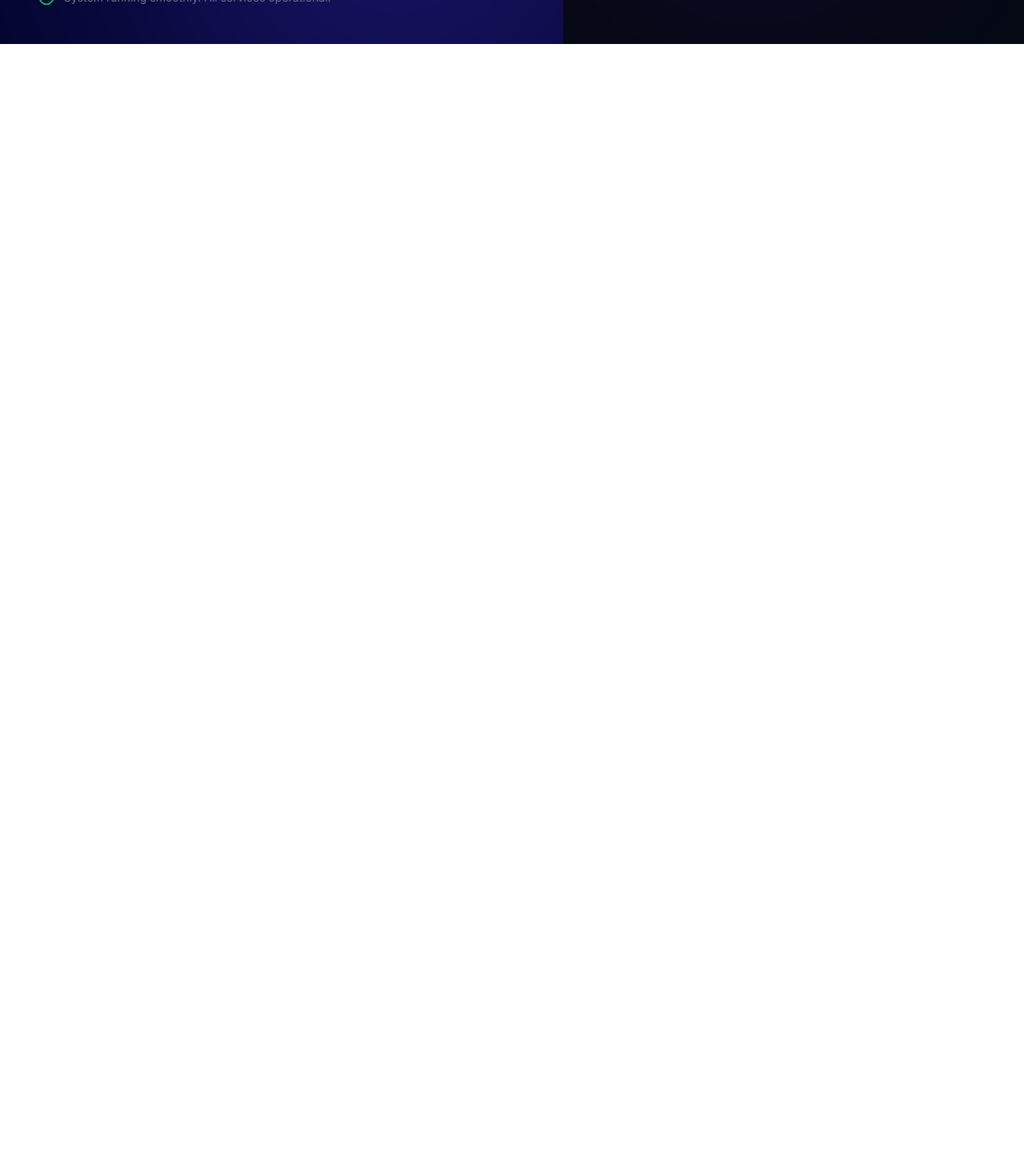
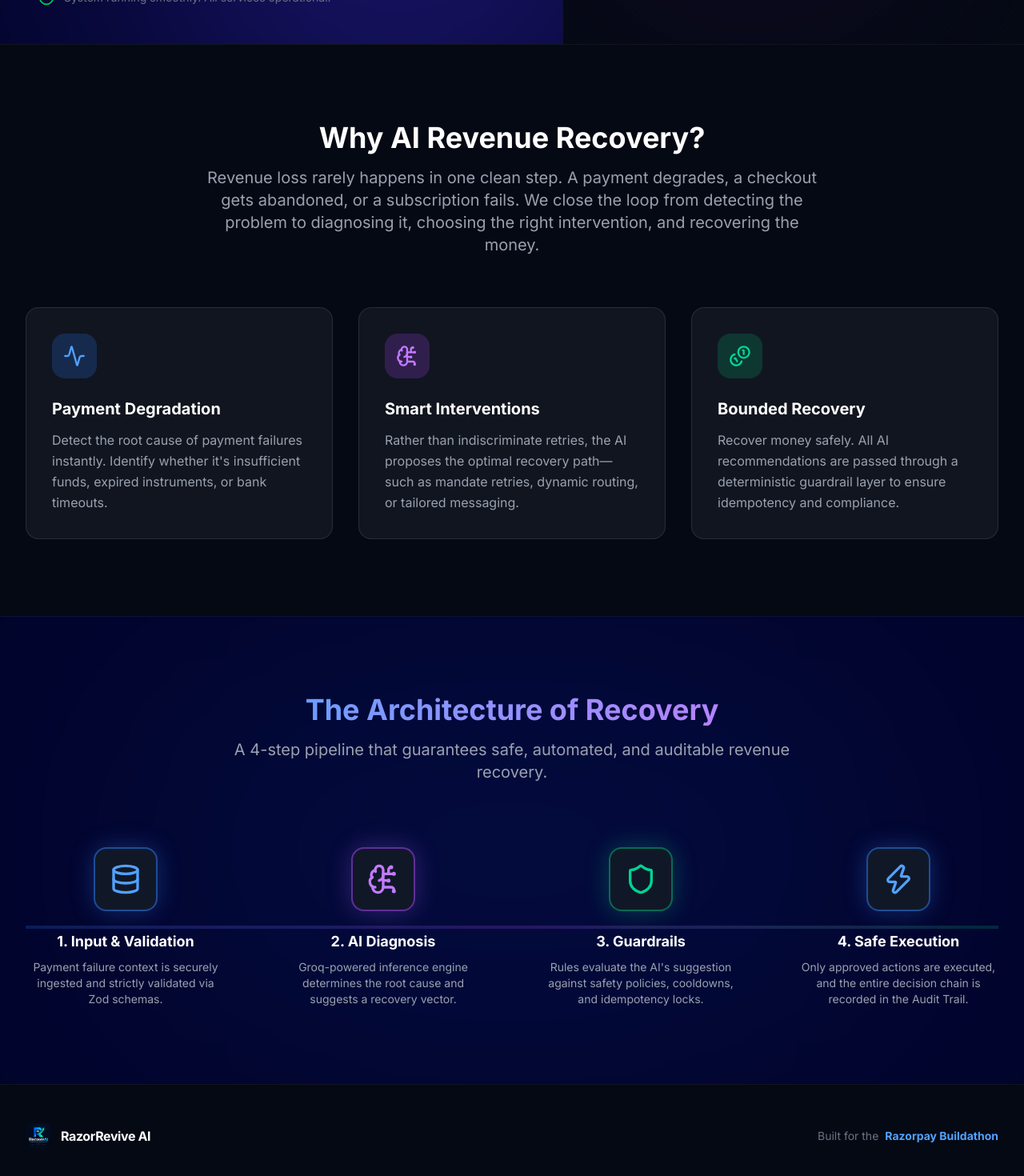
Before and after one commit to Lochit-Vinay/RazorRevive-AI, a React (Vite) app in the folder frontend/: page /login in a window 1280 px wide. Shown: the part 930-2400 px from the top of the page at 80% size. Before the commit the page ends 985 px from the top, so only its background shows below. Built offline with nearby package versions, Linux system fonts and the light colour scheme.

Commit message:
Enhance landing page with scrollable sections and fix docker-compose.yml warning

```diff
--- a/frontend/src/pages/Login.tsx
+++ b/frontend/src/pages/Login.tsx
@@ -2,7 +2,7 @@ import React, { useState } from 'react';
 import { useNavigate } from 'react-router-dom';
 import axios from 'axios';
 import { useAuth } from '../components/ui/AuthContext';
-import { Shield, Lock, Mail, Loader2, AlertCircle, TrendingUp, CheckCircle2, Zap } from 'lucide-react';
+import { Shield, Lock, Mail, Loader2, AlertCircle, TrendingUp, CheckCircle2, Zap, BrainCircuit, Activity, Database, Cpu, ArrowRight, BarChart3, Coins, Network, Users } from 'lucide-react';
 
 export default function Login() {
   const [email, setEmail] = useState('');
@@ -33,8 +33,10 @@ export default function Login() {
   };
 
   return (
-    <div className="min-h-screen flex bg-gray-900 font-sans selection:bg-blue-500 selection:text-white">
+    <div className="flex flex-col bg-gray-900 font-sans selection:bg-blue-500 selection:text-white">
 
+      {/* Hero / Login Section */}
+      <div className="min-h-screen flex w-full">
       {/* Left Panel - Immersive Branding */}
       <div className="hidden lg:flex lg:w-[55%] relative flex-col justify-between overflow-hidden bg-[#02042b] p-12 border-r border-white/5">
 
@@ -231,6 +233,131 @@ export default function Login() {
           </div>
         </div>
       </div>
+      </div>
+
+      {/* WHY AI REVENUE RECOVERY */}
+      <section className="relative z-10 py-24 bg-[#050914] border-t border-white/5">
+        <div className="max-w-7xl mx-auto px-6 lg:px-8">
+          <div className="text-center max-w-3xl mx-auto mb-16">
+            <h2 className="text-4xl font-black text-white mb-4">Why AI Revenue Recovery?</h2>
+            <p className="text-xl text-gray-400">
+              Revenue loss rarely happens in one clean step. A payment degrades, a checkout gets abandoned, or a subscription fails.
+              We close the loop from detecting the problem to diagnosing it, choosing the right intervention, and recovering the money.
+            </p>
+          </div>
+
+          <div className="grid grid-cols-1 md:grid-cols-3 gap-8">
+            <div className="bg-white/5 border border-white/10 rounded-2xl p-8 hover:bg-white/10 transition-colors">
+              <div className="w-14 h-14 bg-blue-500/20 rounded-2xl flex items-center justify-center mb-6">
+                <Activity className="w-7 h-7 text-blue-400" />
+              </div>
+              <h3 className="text-xl font-bold text-white mb-3">Payment Degradation</h3>
+              <p className="text-gray-400 leading-relaxed">
+                Detect the root cause of payment failures instantly. Identify whether it's insufficient funds, expired instruments, or bank timeouts.
+              </p>
+            </div>
+            <div className="bg-white/5 border border-white/10 rounded-2xl p-8 hover:bg-white/10 transition-colors">
+              <div className="w-14 h-14 bg-purple-500/20 rounded-2xl flex items-center justify-center mb-6">
+                <BrainCircuit className="w-7 h-7 text-purple-400" />
+              </div>
+              <h3 className="text-xl font-bold text-white mb-3">Smart Interventions</h3>
+              <p className="text-gray-400 leading-relaxed">
+                Rather than indiscriminate retries, the AI proposes the optimal recovery path—such as mandate retries, dynamic routing, or tailored messaging.
+              </p>
+            </div>
+            <div className="bg-white/5 border border-white/10 rounded-2xl p-8 hover:bg-white/10 transition-colors">
+              <div className="w-14 h-14 bg-emerald-500/20 rounded-2xl flex items-center justify-center mb-6">
+                <Coins className="w-7 h-7 text-emerald-400" />
+              </div>
+              <h3 className="text-xl font-bold text-white mb-3">Bounded Recovery</h3>
+              <p className="text-gray-400 leading-relaxed">
+                Recover money safely. All AI recommendations are passed through a deterministic guardrail layer to ensure idempotency and compliance.
+              </p>
+            </div>
+          </div>
+        </div>
+      </section>
+
+      {/* HOW IT WORKS PIPELINE */}
+      <section className="relative z-10 py-24 bg-[#02042b] border-t border-white/5 overflow-hidden">
+        {/* Background glow */}
+        <div className="absolute top-1/2 left-1/2 -translate-x-1/2 -translate-y-1/2 w-[60rem] h-[30rem] bg-blue-600/10 rounded-full blur-[150px] pointer-events-none"></div>
+
+        <div className="max-w-7xl mx-auto px-6 lg:px-8 relative z-10">
+          <div className="text-center max-w-3xl mx-auto mb-20">
+            <h2 className="text-4xl font-black text-transparent bg-clip-text bg-gradient-to-r from-blue-400 to-purple-400 mb-4">
+              The Architecture of Recovery
+            </h2>
+            <p className="text-xl text-gray-400">
+              A 4-step pipeline that guarantees safe, automated, and auditable revenue recovery.
+            </p>
+          </div>
+
+          <div className="flex flex-col lg:flex-row items-center justify-between gap-8 relative">
+            {/* Connecting Line (Desktop) */}
+            <div className="hidden lg:block absolute top-1/2 left-0 w-full h-1 bg-gradient-to-r from-blue-500/20 via-purple-500/20 to-emerald-500/20 -translate-y-1/2 z-0"></div>
+
+            {/* Step 1 */}
+            <div className="relative z-10 flex flex-col items-center text-center max-w-[250px]">
+              <div className="w-20 h-20 bg-gray-900 border-2 border-blue-500/50 rounded-2xl flex items-center justify-center shadow-[0_0_30px_rgba(59,130,246,0.3)] mb-6">
+                <Database className="w-10 h-10 text-blue-400" />
+              </div>
+              <h4 className="text-lg font-bold text-white mb-2">1. Input & Validation</h4>
+              <p className="text-sm text-gray-400">Payment failure context is securely ingested and strictly validated via Zod schemas.</p>
+            </div>
+
+            {/* Arrow (Mobile) */}
+            <ArrowRight className="lg:hidden w-8 h-8 text-gray-600 my-4" />
+
+            {/* Step 2 */}
+            <div className="relative z-10 flex flex-col items-center text-center max-w-[250px]">
+              <div className="w-20 h-20 bg-gray-900 border-2 border-purple-500/50 rounded-2xl flex items-center justify-center shadow-[0_0_30px_rgba(168,85,247,0.3)] mb-6">
+                <BrainCircuit className="w-10 h-10 text-purple-400" />
+              </div>
+              <h4 className="text-lg font-bold text-white mb-2">2. AI Diagnosis</h4>
+              <p className="text-sm text-gray-400">Groq-powered inference engine determines the root cause and suggests a recovery vector.</p>
+            </div>
+
+            {/* Arrow (Mobile) */}
+            <ArrowRight className="lg:hidden w-8 h-8 text-gray-600 my-4" />
+
+            {/* Step 3 */}
+            <div className="relative z-10 flex flex-col items-center text-center max-w-[250px]">
+              <div className="w-20 h-20 bg-gray-900 border-2 border-emerald-500/50 rounded-2xl flex items-center justify-center shadow-[0_0_30px_rgba(16,185,129,0.3)] mb-6">
+                <Shield className="w-10 h-10 text-emerald-400" />
+              </div>
+              <h4 className="text-lg font-bold text-white mb-2">3. Guardrails</h4>
+              <p className="text-sm text-gray-400">Rules evaluate the AI's suggestion against safety policies, cooldowns, and idempotency locks.</p>
+            </div>
+
+            {/* Arrow (Mobile) */}
+            <ArrowRight className="lg:hidden w-8 h-8 text-gray-600 my-4" />
+
+            {/* Step 4 */}
+            <div className="relative z-10 flex flex-col items-center text-center max-w-[250px]">
+              <div className="w-20 h-20 bg-gray-900 border-2 border-blue-500/50 rounded-2xl flex items-center justify-center shadow-[0_0_30px_rgba(59,130,246,0.3)] mb-6">
+                <Zap className="w-10 h-10 text-blue-400" />
+              </div>
+              <h4 className="text-lg font-bold text-white mb-2">4. Safe Execution</h4>
+              <p className="text-sm text-gray-400">Only approved actions are executed, and the entire decision chain is recorded in the Audit Trail.</p>
+            </div>
+          </div>
+        </div>
+      </section>
+
+      {/* FOOTER */}
+      <footer className="bg-[#050914] py-12 border-t border-white/5">
+        <div className="max-w-7xl mx-auto px-6 lg:px-8 flex flex-col md:flex-row items-center justify-between">
+          <div className="flex items-center space-x-3 mb-4 md:mb-0">
+            <img src="/logo.png" alt="Logo" className="w-8 h-8 rounded-lg" />
+            <span className="text-white font-bold tracking-tight">RazorRevive AI</span>
+          </div>
+          <div className="text-gray-500 text-sm flex items-center space-x-2">
+            <span>Built for the</span>
+            <span className="text-blue-400 font-bold">Razorpay Buildathon</span>
+          </div>
+        </div>
+      </footer>
     </div>
   );
 }
```
Also changed, not shown: 2 other files (tests, documents, lock files or other folders).
